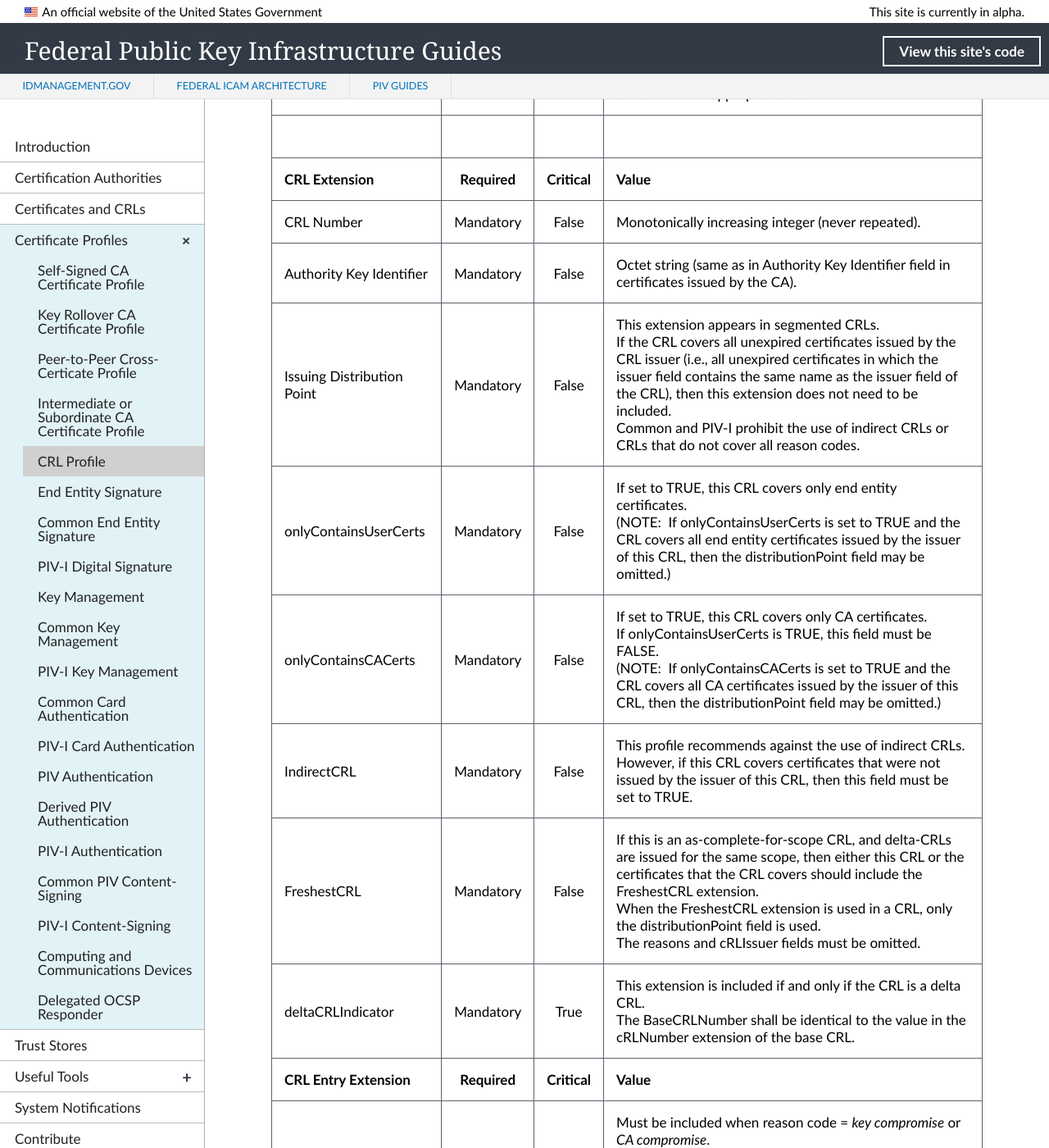
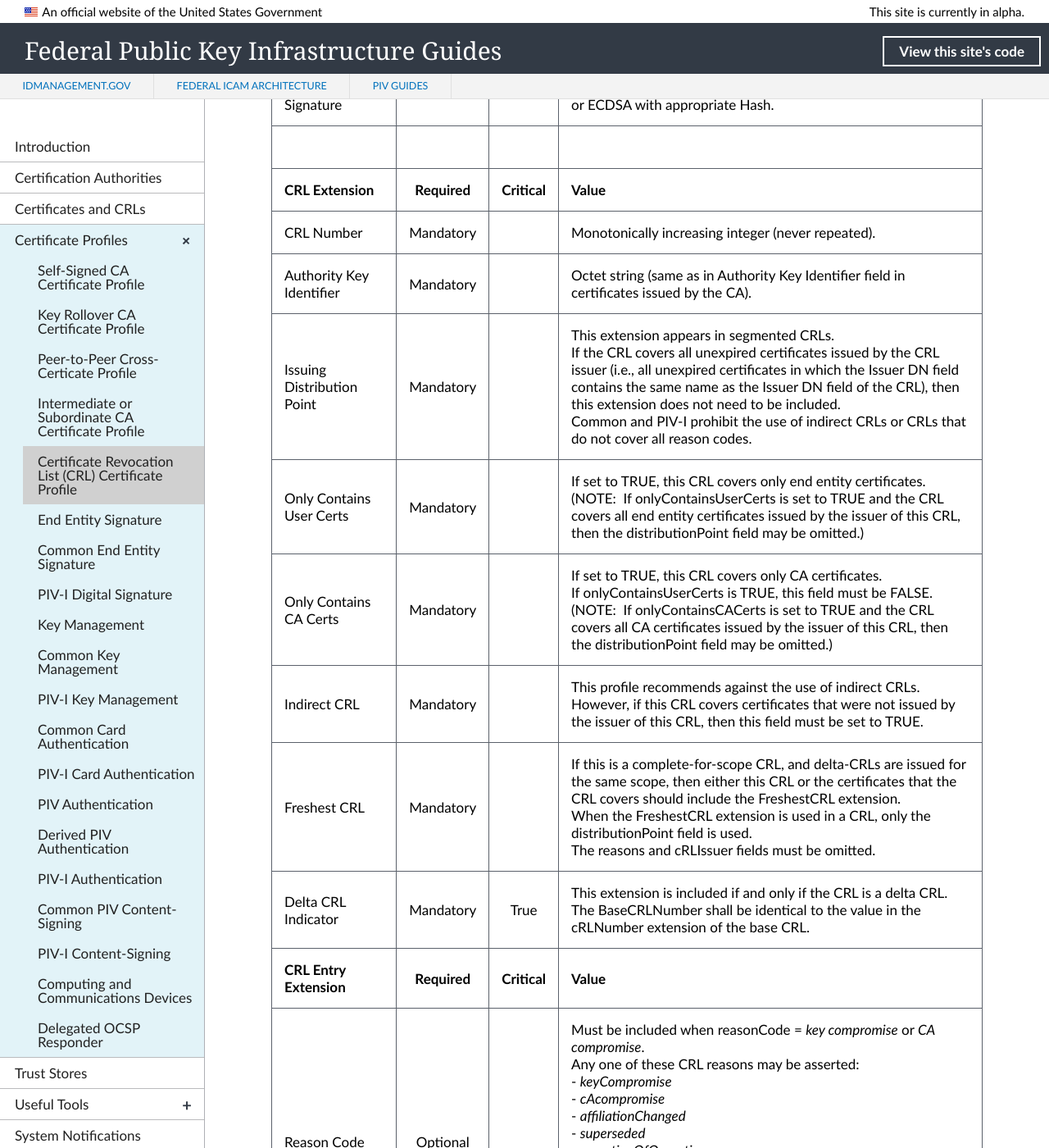
Before and after one commit to GSA/fpki-guides, a Jekyll site: the page built from _profiles/05_crl.md, in a window 1280 px wide and 1400 px high, scrolled down 952 px. Shown: the whole window at 82% size. Built offline with Jekyll 4.4.1, drawn with Linux system fonts in a browser that asks for light colours; nearby versions of some CDN libraries; library files that are not in the unit come from our copies; some of the changed text lies outside the part shown.

Commit message:
Update 05_crl.md
Change title. Delete False. Spit extensions into words. Content.

```diff
--- a/_profiles/05_crl.md
+++ b/_profiles/05_crl.md
@@ -1,6 +1,6 @@
 ---
 layout: default
-title: CRL Profile
+title: Certificate Revocation List (CRL) Certificate Profile
 permalink: profiles/crl/
 ---
 
@@ -17,14 +17,14 @@ permalink: profiles/crl/
 | Issuer's Signature   |       |       |   sha256 WithRSAEncryption {1 2 840 113549 1 1 11}<BR>or ECDSA with appropriate Hash.   |
 |               |                 |              |                                       |
 | **CRL Extension** |  **Required**   | **Critical** | **Value**                             |
-| CRL Number  | Mandatory | False |  Monotonically increasing integer (never repeated). |
-| Authority Key Identifier  | Mandatory | False |  Octet string (same as in Authority Key Identifier field in certificates issued by the CA). |
-| Issuing Distribution Point  | Mandatory | False |  This extension appears in segmented CRLs.<BR>If the CRL covers all unexpired certificates issued by the CRL issuer (i.e., all unexpired certificates in which the issuer field contains the same name as the issuer field of the CRL), then this extension does not need to be included.<BR>Common and PIV-I prohibit the use of indirect CRLs or CRLs that do not cover all reason codes. |
-| onlyContainsUserCerts  | Mandatory | False |  If set to TRUE, this CRL covers only end entity certificates.<BR>(NOTE:&nbsp;&nbsp;If onlyContainsUserCerts is set to TRUE and the CRL covers all end entity certificates issued by the issuer of this CRL, then the distributionPoint field may be omitted.) |
-| onlyContainsCACerts   | Mandatory | False |  If set to TRUE, this CRL covers only CA certificates.<BR>If onlyContainsUserCerts is TRUE, this field must be FALSE.<BR>(NOTE:&nbsp;&nbsp;If onlyContainsCACerts is set to TRUE and the CRL covers all CA certificates issued by the issuer of this CRL, then the distributionPoint field may be omitted.) |
-| IndirectCRL   | Mandatory | False |  This profile recommends against the use of indirect CRLs.<BR>However, if this CRL covers certificates that were not issued by the issuer of this CRL, then this field must be set to TRUE. |
-| FreshestCRL   | Mandatory  | False | If this is an as-complete-for-scope CRL, and delta-CRLs are issued for the same scope, then either this CRL or the certificates that the CRL covers should include the FreshestCRL extension.<BR>When the FreshestCRL extension is used in a CRL, only the distributionPoint field is used.<BR>The reasons and cRLIssuer fields must be omitted. |
-| deltaCRLIndicator   | Mandatory  | True | This extension is included if and only if the CRL is a delta CRL.<BR>The BaseCRLNumber shall be identical to the value in the cRLNumber extension of the base CRL. |
+| CRL Number  | Mandatory |  |  Monotonically increasing integer (never repeated). |
+| Authority Key Identifier  | Mandatory |  |  Octet string (same as in Authority Key Identifier field in certificates issued by the CA). |
+| Issuing Distribution Point  | Mandatory |  |  This extension appears in segmented CRLs.<BR>If the CRL covers all unexpired certificates issued by the CRL issuer (i.e., all unexpired certificates in which the Issuer DN field contains the same name as the Issuer DN field of the CRL), then this extension does not need to be included.<BR>Common and PIV-I prohibit the use of indirect CRLs or CRLs that do not cover all reason codes. |
+| Only Contains User Certs  | Mandatory |  |  If set to TRUE, this CRL covers only end entity certificates.<BR>(NOTE:&nbsp;&nbsp;If onlyContainsUserCerts is set to TRUE and the CRL covers all end entity certificates issued by the issuer of this CRL, then the distributionPoint field may be omitted.) |
+| Only Contains CA Certs   | Mandatory |  |  If set to TRUE, this CRL covers only CA certificates.<BR>If onlyContainsUserCerts is TRUE, this field must be FALSE.<BR>(NOTE:&nbsp;&nbsp;If onlyContainsCACerts is set to TRUE and the CRL covers all CA certificates issued by the issuer of this CRL, then the distributionPoint field may be omitted.) |
+| Indirect CRL   | Mandatory |  |  This profile recommends against the use of indirect CRLs.<BR>However, if this CRL covers certificates that were not issued by the issuer of this CRL, then this field must be set to TRUE. |
+| Freshest CRL   | Mandatory  |  | If this is a complete-for-scope CRL, and delta-CRLs are issued for the same scope, then either this CRL or the certificates that the CRL covers should include the FreshestCRL extension.<BR>When the FreshestCRL extension is used in a CRL, only the distributionPoint field is used.<BR>The reasons and cRLIssuer fields must be omitted. |
+| Delta CRL Indicator   | Mandatory  | True | This extension is included if and only if the CRL is a delta CRL.<BR>The BaseCRLNumber shall be identical to the value in the cRLNumber extension of the base CRL. |
 | **CRL Entry Extension** |  **Required**   | **Critical** | **Value**                             |
-| Reason Code   | Optional  | False | Must be included when reason code = _key compromise_ or _CA compromise_.<BR>Any one of these CRL reasons may be asserted: _keyCompromise_, _cAcompromise_, _affiliationChanged_, _superseded_, or _cessationOfOperation_.<BR>If the revocation reason is unspecified, then the reasonCode extension should not be included.<BR>The removeFromCRL reason code may only be used in delta CRLs.<BR>The use of certificateHold is discouraged. The certificateHold reason code may only be used for end entity certificates. |
-| Invalidity Date   | Optional  | False | This extension may be included if the invalidity date precedes the revocation date. |
+| Reason Code   | Optional  |  | Must be included when reasonCode = _key compromise_ or _CA compromise_.<BR>Any one of these CRL reasons may be asserted:<BR>- _keyCompromise_<BR>- _cAcompromise_<BR>- _affiliationChanged_<BR>- _superseded_<BR>- _cessationOfOperation_.<BR>If the revocation reason is unspecified, then the reasonCode extension should not be included.<BR>The removeFromCRL reason code may only be used in delta CRLs.<BR>The use of certificateHold is discouraged. The certificateHold reason code may only be used for end entity certificates. |
+| Invalidity Date   | Optional  |  | This extension may be included if the invalidity date precedes the revocation date. |
```
